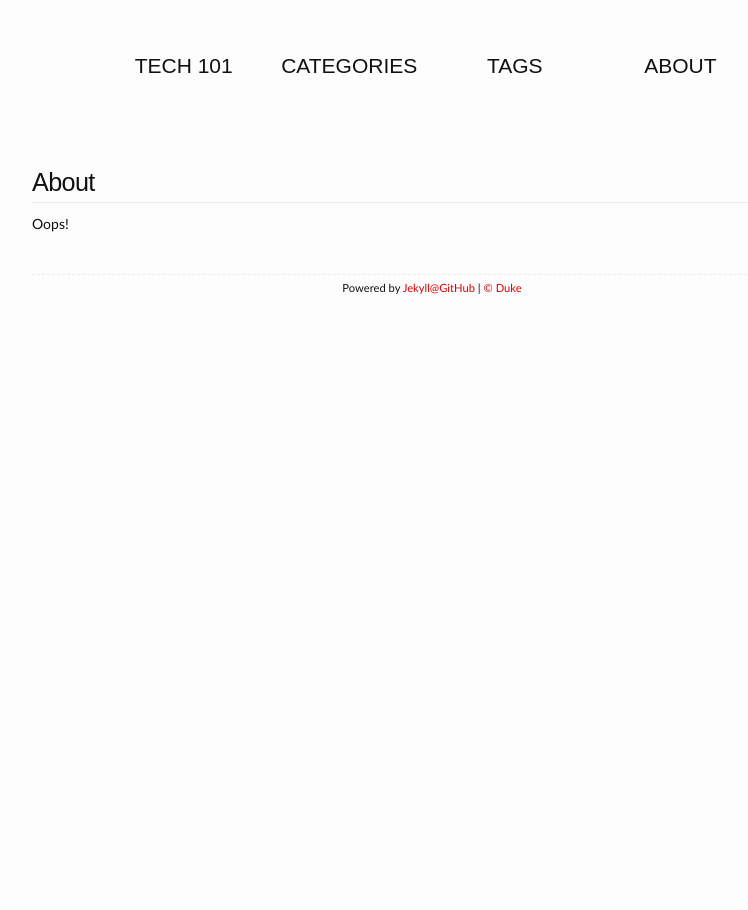
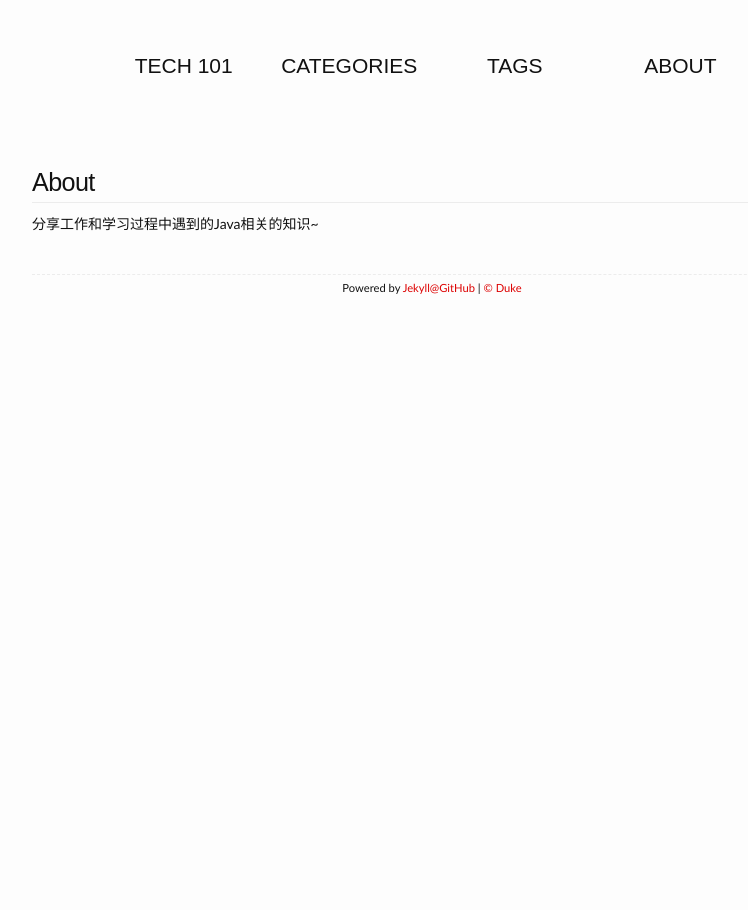
Before and after one commit to ddukee/ddukee.github.io, a Jekyll site: the page built from about.html, in a window 1280 px wide. Shown: the whole page, without its empty margins (208-956 px from the left). Built offline with Jekyll 4.4.1, drawn with Linux system fonts in a browser that asks for light colours; some web fonts are replaced.

Commit message:
SEO优化

```diff
--- a/_config.yml
+++ b/_config.yml
@@ -17,15 +17,16 @@ title: "Tech 101"
 author: "Duke"
 email: "740313507@qq.com"
 description: >- # this means to ignore newlines until "baseurl:"
-        Oops!
+        分享工作和学习过程中遇到的Java相关的知识~
 baseurl: "" # the subpath of your site, e.g. /blog
-url: "http://ddukee.github.io" # the base hostname & protocol for your site, e.g. http://example.com
+url: "http://tech101.cn" # the base hostname & protocol for your site.
 github_username:  ddukee
 rss: "RSS"
 paginate: 10
-paginate_path: "/post/:num/"
+paginate_path: "/page/:num/"
 truncate: 100
 encoding: utf-8
+permalink: /:year/:month/:day/:title
 
 # Build settings
 markdown: kramdown
@@ -34,6 +35,7 @@ plugins:
   - jekyll-feed
   - jekyll-paginate
   - jekyll-seo-tag
+  - jekyll-sitemap
 
 # Exclude from processing.
 # The following items will not be processed, by default. Create a custom list
--- /dev/null
+++ b/robots.txt
@@ -0,0 +1,2 @@
+User-agent: *
+Sitemap: https://tech101.cn/sitemap.xml
```
Also changed, not shown: _drafts/2019-04-28-探究JDK Proxy类.md (+1 -1 lines).
